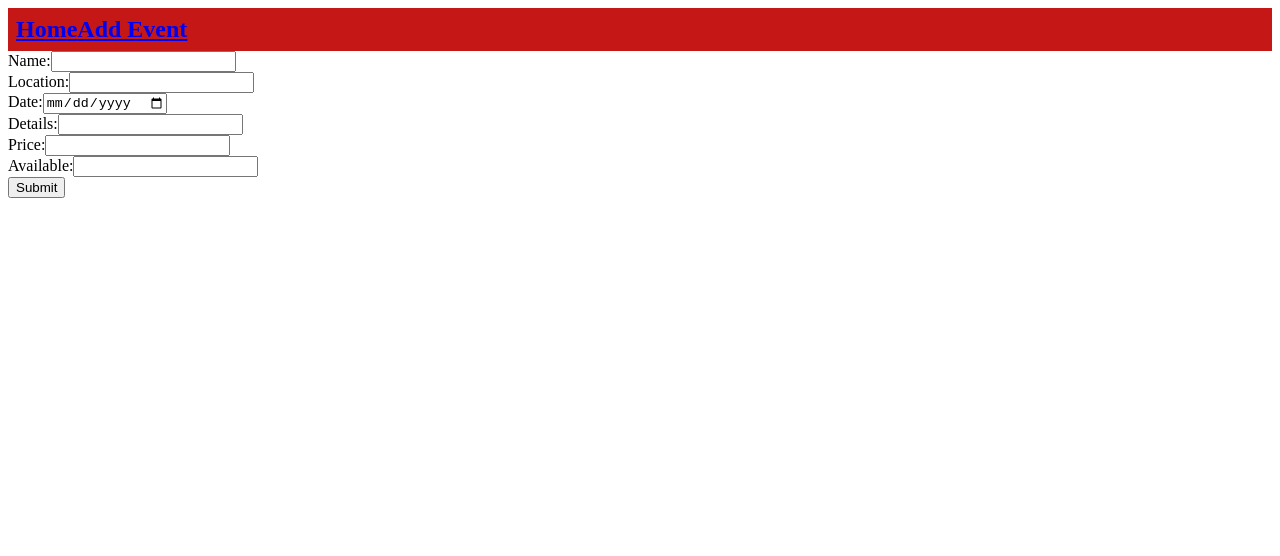
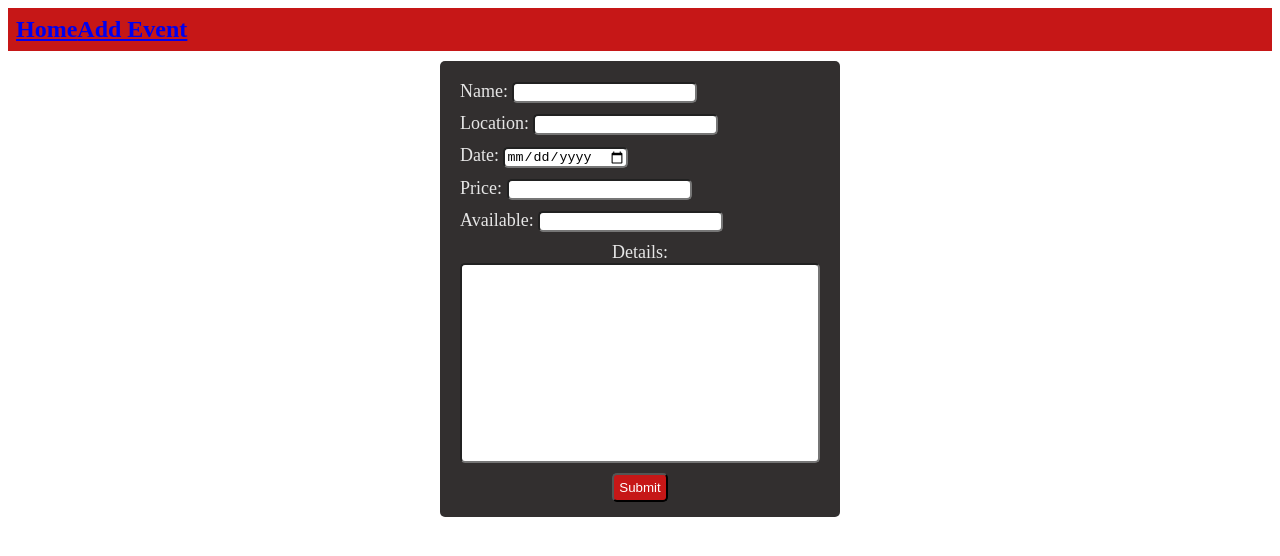
Before and after one commit to martinbago22/freestyle_mern_stack, a React (Vite) app in the folder client/: page /event/new in a window 1280 px wide. Shown: the top 556 px of the page. Built offline with nearby package versions, Linux system fonts and the light colour scheme.

Commit message:
design form elements

```diff
--- a/client/src/Pages/EventCreator.jsx
+++ b/client/src/Pages/EventCreator.jsx
@@ -1,6 +1,7 @@
 import Form from "../components/form/Form";
 import { useNavigate } from "react-router-dom";
 import fetchByMethod from "../functions/fetchByMethod";
+import './pages.css';
 
 export default function EventCreator() {
   const navigate = useNavigate();
@@ -18,6 +19,8 @@ export default function EventCreator() {
     }
   }
   return (
+    <div className="FormContainer">
     <Form onSave={handleSubmit}></Form>
+    </div>
   )
 }
--- a/client/src/Pages/EventUpdater.jsx
+++ b/client/src/Pages/EventUpdater.jsx
@@ -3,6 +3,7 @@ import { useParams } from "react-router-dom";
 import Form from "../components/form/Form";
 import fetchByMethod from "../functions/fetchByMethod";
 import { useNavigate } from "react-router-dom";
+
 
 export default function EventUpdater() {
 
@@ -32,6 +33,6 @@ export default function EventUpdater() {
   }
 
   return (
-    event ? <Form event={event} onSave={handleUpdate} /> : <div>Loading...</div>
+    event ? <div className="FormContainer"><Form event={event} onSave={handleUpdate} /></div> : <div>Loading...</div>
   )
 }
--- /dev/null
+++ b/client/src/Pages/pages.css
@@ -0,0 +1,10 @@
+.FormContainer{
+  display: flex;
+  justify-content: center;
+}
+
+.EventContainer{
+  display: flex;
+  flex-direction: column;
+  align-items: center;
+}
--- a/client/src/components/form/Form.jsx
+++ b/client/src/components/form/Form.jsx
@@ -1,4 +1,5 @@
 import { useState } from 'react';
+import './eventForm.css'
 
 export default function Form({ event, onSave }) { // Ha upgradelünk az event propban érkezne a szerkeszteni kívánt event
 
@@ -15,7 +16,7 @@ export default function Form({ event, onSave }) { // Ha upgradelünk az event pr
     return (
         <form onSubmit={(e) => onSave(e, formData)}>
             <div className='control'>
-                <label htmlFor='eventName'>Name:</label>
+                <label htmlFor='eventName'>Name: </label>
                 <input
                     type="text"
                     name="name"
@@ -25,7 +26,7 @@ export default function Form({ event, onSave }) { // Ha upgradelünk az event pr
                 />
             </div>
             <div className='control'>
-                <label htmlFor='eventLocation'>Location:</label>
+                <label htmlFor='eventLocation'>Location: </label>
                 <input
                     type="text"
                     name="location"
@@ -35,7 +36,7 @@ export default function Form({ event, onSave }) { // Ha upgradelünk az event pr
                 />
             </div>
             <div className='control'>
-                <label htmlFor='eventDate'>Date:</label>
+                <label htmlFor='eventDate'>Date: </label>
                 <input
                     type="date"
                     name="date"
@@ -45,17 +46,7 @@ export default function Form({ event, onSave }) { // Ha upgradelünk az event pr
                 />
             </div>
             <div className='control'>
-                <label htmlFor='eventDetails'>Details:</label>
-                <input
-                    type="text"
-                    name="details"
-                    id='eventDetails'
-                    defaultValue={event ? event.details : ''}
-                    onChange={handleInputChange}
-                />
-            </div>
-            <div className='control'>
-                <label htmlFor='eventPrice'>Price:</label>
+                <label htmlFor='eventPrice'>Price: </label>
                 <input
                     type="number"
                     name="price"
@@ -65,7 +56,7 @@ export default function Form({ event, onSave }) { // Ha upgradelünk az event pr
                 />
             </div>
             <div className='control'>
-                <label htmlFor='eventAvailable'>Available:</label>
+                <label htmlFor='eventAvailable'>Available: </label>
                 <input
                     type="number"
                     name="available"
@@ -74,8 +65,18 @@ export default function Form({ event, onSave }) { // Ha upgradelünk az event pr
                     onChange={handleInputChange}
                 />
             </div>
-            <div className='FormButton'>
-                <button type="submit">Submit</button>
+            <div className='controlDetails'>
+                <label htmlFor='eventDetails'>Details: </label>
+                <input
+                    type="text"
+                    name="details"
+                    id='eventDetails'
+                    defaultValue={event ? event.details : ''}
+                    onChange={handleInputChange}
+                />
+            </div>
+            <div className='FormButtonContainer'>
+                <button className='FormButton' type="submit">Submit</button>
             </div>
         </form>
     )
--- /dev/null
+++ b/client/src/components/form/eventForm.css
@@ -0,0 +1,43 @@
+.control{
+  margin: 10px;
+}
+
+input{
+  border-radius: 5px;
+}
+
+form{
+  width: 400px;
+  background-color: rgb(50, 47, 47);
+  border-radius: 5px;
+  color: rgb(230, 230, 230);
+  padding: 10px;
+  margin: 10px;
+  font-size: 18px;
+}
+
+.FormButton{
+  margin: 10px 5px 5px 5px;
+  background-color: rgb(198, 23, 23);
+  color: white;
+  padding: 5px;
+  border-radius: 5px;
+}
+
+.FormButton:hover{
+  background-color: rgb(253, 87, 87);
+  font-weight: bold;
+}
+
+.controlDetails{
+  text-align: center;
+}
+
+#eventDetails{
+  width: 360px;
+  height: 200px;
+}
+
+.FormButtonContainer{
+  text-align: center;
+}
```
